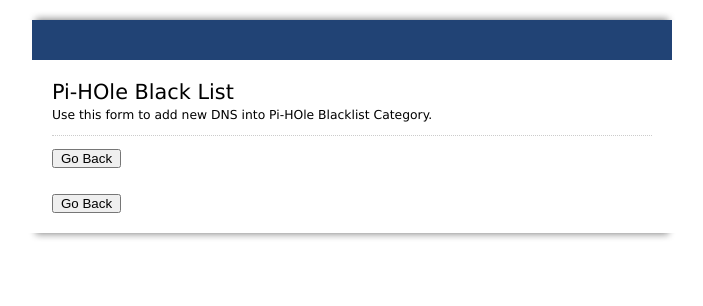
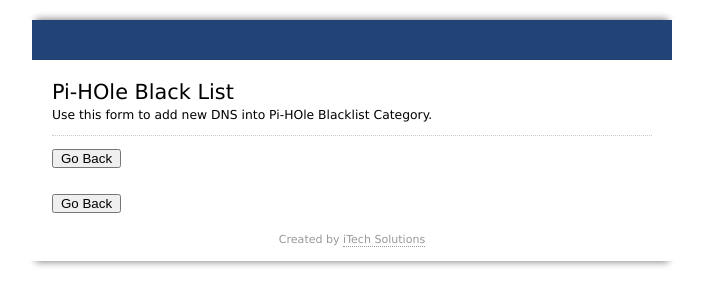
Before and after one commit to jelayeb/pihole, a PHP site: page /admin/manage/pihole.php in a window 1280 px wide. Shown: the top 306 px of the page, without its empty margins (288-991 px from the left). Run offline with PHP 8.4, Linux system fonts and the light colour scheme; data that the repository does not hold is empty.

Commit message:
add signature

```diff
--- a/pihole-cat/login.php
+++ b/pihole-cat/login.php
@@ -54,6 +54,9 @@
 </ul>
         </form>
 
+	<div id="footer">
+			Created by <a href="http://www.itech.ly">iTech Solutions</a>
+		</div>
         </div>
         <img id="bottom" src="manage/bottom.png" alt="">
 
--- a/pihole-cat/manage/index.php
+++ b/pihole-cat/manage/index.php
@@ -78,6 +78,9 @@
 		</li>
 			</ul>
 		</form>
+			<div id="footer">
+			Created by <a href="http://www.itech.ly">iTech Solutions</a>
+		</div>
 		</div>
 	<img id="bottom" src="bottom.png" alt="">
 	</body>
--- a/pihole-cat/manage/pihole.php
+++ b/pihole-cat/manage/pihole.php
@@ -40,6 +40,9 @@
 
 </ul>
         </form>
+	<div id="footer">
+			Created by <a href="http://www.itech.ly">iTech Solutions</a>
+		</div>
 
         </div>
         <img id="bottom" src="bottom.png" alt="">
--- a/pihole-cat/manage/select_category.php
+++ b/pihole-cat/manage/select_category.php
@@ -74,6 +74,9 @@
 </li>
 </ul>
 		</form>
+	<div id="footer">
+			Created by <a href="http://www.itech.ly">iTech Solutions</a>
+		</div>
 		</div>
 	<img id="bottom" src="bottom.png" alt="">
 	</body>
```
